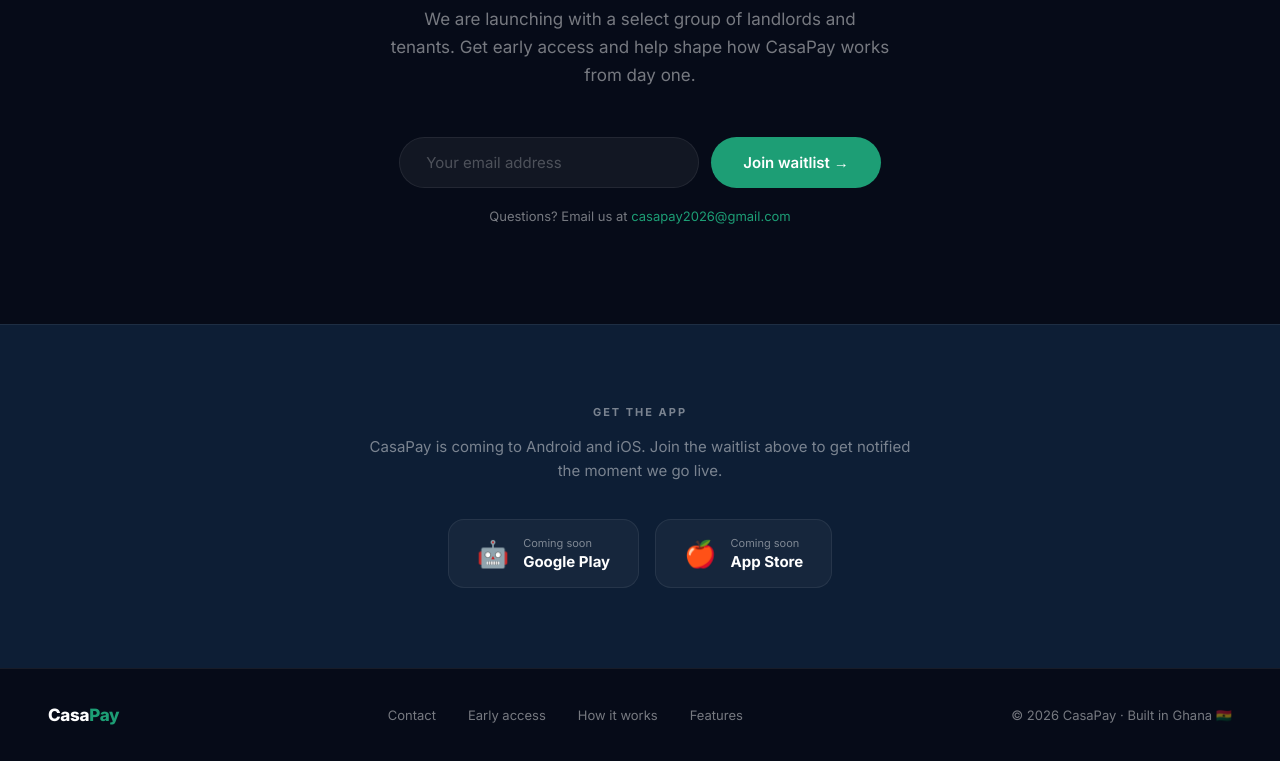
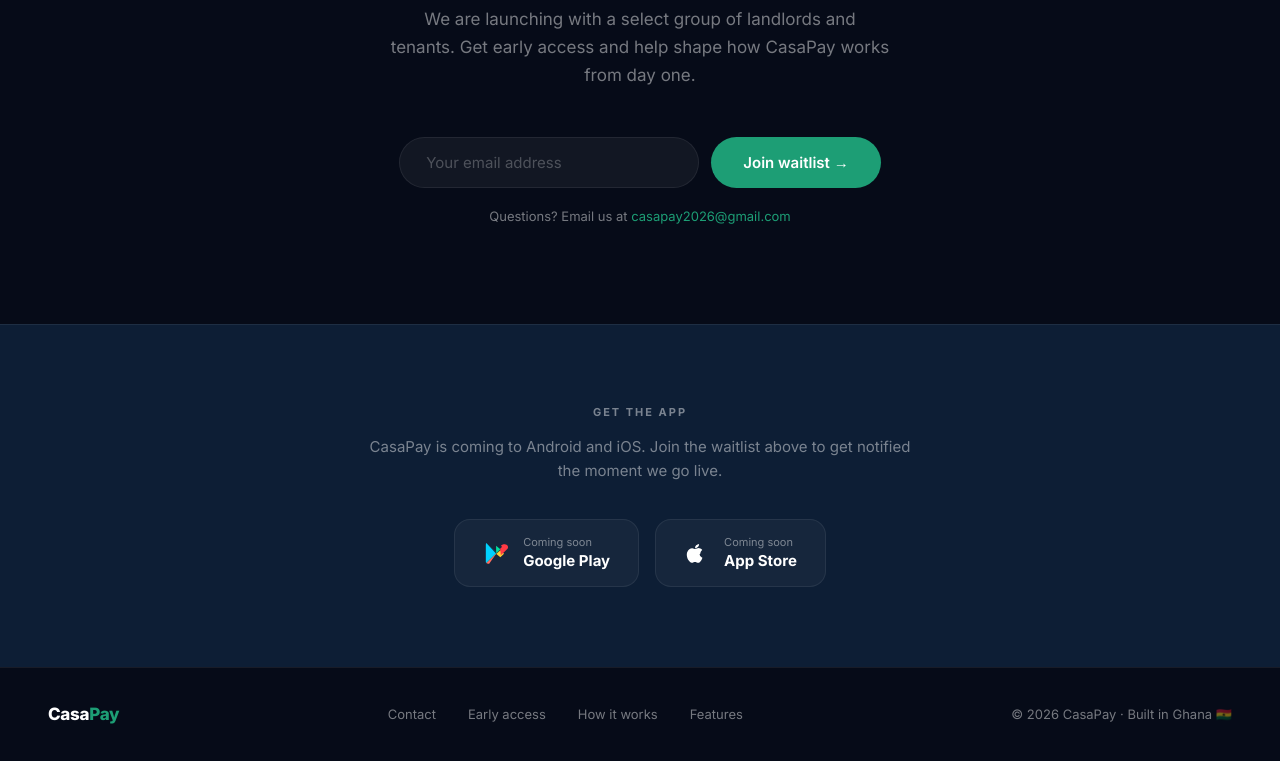
Before and after one commit to r2trappy/casapay-website, a plain HTML site: page index.html in a window 1280 px wide. Shown: the part 3743-4504 px from the top of the page. Drawn offline with Linux system fonts and the light colour scheme.

Commit message:
Update CasaPay landing page

```diff
--- a/index.html
+++ b/index.html
@@ -735,10 +735,32 @@
       background: rgba(29,158,117,0.05);
     }
 
-    .download-btn-icon { font-size: 26px; }
-    .download-btn-text { text-align: left; }
-    .download-btn-sub { font-size: 11px; color: var(--muted); margin-bottom: 2px; }
-    .download-btn-main { font-size: 15px; font-weight: 700; }
+    .download-btn-icon {
+      width: 26px;
+      height: 26px;
+      display: block;
+      flex-shrink: 0;
+    }
+
+    .download-btn-text {
+      text-align: left;
+      display: flex;
+      flex-direction: column;
+      line-height: 1.2;
+    }
+
+    .download-btn-sub {
+      font-size: 11px;
+      color: var(--muted);
+      margin-bottom: 2px;
+      display: block;
+    }
+
+    .download-btn-main {
+      font-size: 15px;
+      font-weight: 700;
+      display: block;
+    }
 
     /* ─── FOOTER ─── */
     footer {
@@ -1051,18 +1073,27 @@
     <p class="download-label">Get the app</p>
     <p class="download-text">CasaPay is coming to Android and iOS. Join the waitlist above to get notified the moment we go live.</p>
     <div class="download-btns">
-      <a href="#waitlist" class="download-btn">
-        <span class="download-btn-icon">🤖</span>
+      <a href="#waitlist" class="download-btn" aria-label="Google Play">
+        <svg class="download-btn-icon" viewBox="0 0 24 24" aria-hidden="true">
+          <path fill="#00D1FF" d="M3.1 2.7c-.3.4-.5 1-.5 1.8v15c0 .8.2 1.4.5 1.8l8.9-8.9-8.9-9.7Z"/>
+          <path fill="#00E1A0" d="M12.1 11.4 3.1 2.7l9.5 9.2 3.4-3.3-3.9-3.4Z"/>
+          <path fill="#FFCF33" d="M12.1 12.6l3.9-3.8-9.9 9.7 9.9-9.1 3.4 3.3-3.4 3.3Z"/>
+          <path fill="#FF6F61" d="M3.1 21.3c.3.4.9.7 1.7.7h.9L12.1 12.6 3.1 21.3Z"/>
+          <path fill="#FF3A44" d="M16.6 9.7 20.5 7.9c1.1-.6 1.4-1.9.8-3-.6-1.1-1.9-1.3-3-.8l-1.7.9 3.2 4.7Z"/>
+          <path fill="#FF3A44" d="M16.5 14.1l-3.4 3.3 9.1-8.8c1.1-.9 1.2-2.4.4-3.5-.8-1.1-2.2-1.2-3.2-.4l-3.6 3.4Z"/>
+        </svg>
         <span class="download-btn-text">
-          <div class="download-btn-sub">Coming soon</div>
-          <div class="download-btn-main">Google Play</div>
+          <span class="download-btn-sub">Coming soon</span>
+          <span class="download-btn-main">Google Play</span>
         </span>
       </a>
-      <a href="#waitlist" class="download-btn">
-        <span class="download-btn-icon">🍎</span>
+      <a href="#waitlist" class="download-btn" aria-label="App Store">
+        <svg class="download-btn-icon" viewBox="0 0 24 24" aria-hidden="true">
+          <path fill="currentColor" d="M15.1 12.4c0-2.1 1.7-3.1 1.8-3.2-1-1.5-2.6-1.7-3.1-1.7-1.3-.1-2.6.8-3.3.8-.7 0-1.8-.8-2.9-.8C5.6 7.5 4 8.7 3.3 10.5c-1.5 2.6-.4 6.4 1.1 8.5.7 1 1.6 2.1 2.8 2.1 1.1 0 1.5-.7 2.9-.7s1.8.7 2.9.7c1.2 0 2-.9 2.7-2 .9-1.3 1.3-2.7 1.3-2.8-.1 0-2.6-1-2.6-3.1Zm-2.1-6.1c.6-.7 1-1.7.9-2.7-.9.1-2 .6-2.7 1.3-.6.7-1.1 1.7-.9 2.7.9.1 2-.5 2.7-1.3Z"/>
+        </svg>
         <span class="download-btn-text">
-          <div class="download-btn-sub">Coming soon</div>
-          <div class="download-btn-main">App Store</div>
+          <span class="download-btn-sub">Coming soon</span>
+          <span class="download-btn-main">App Store</span>
         </span>
       </a>
     </div>
```
